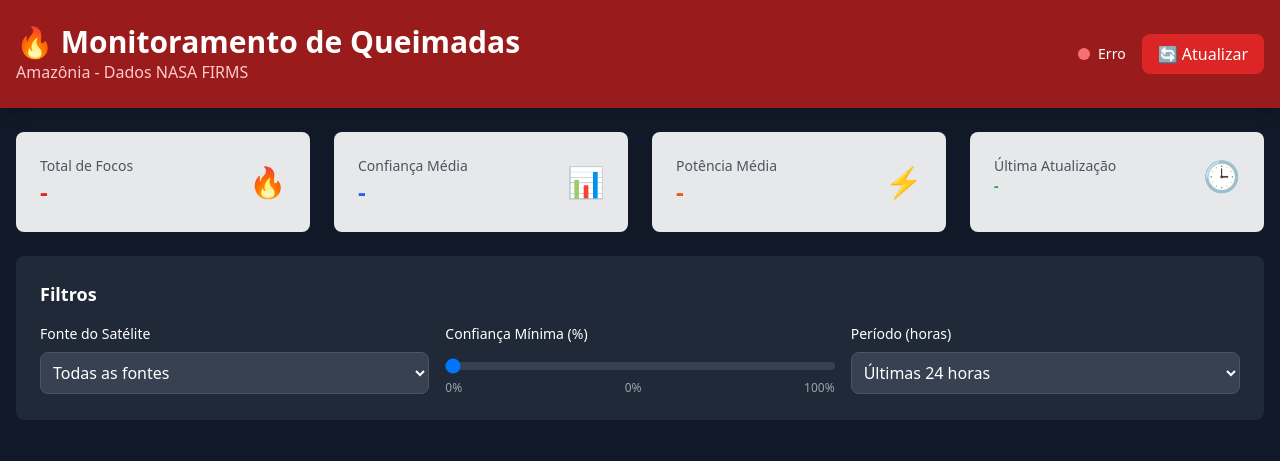
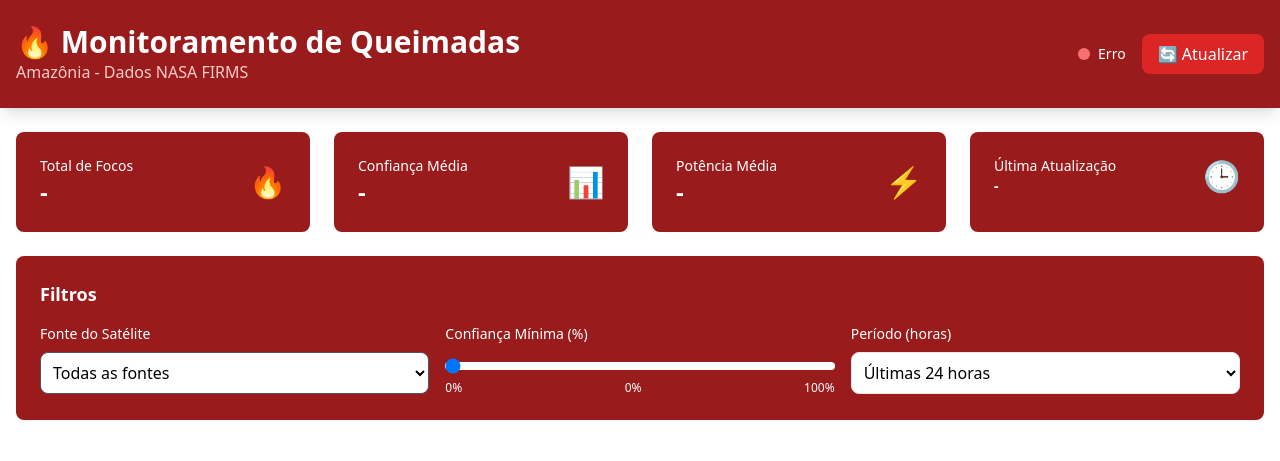
Before and after one commit to Yuri-Severo/project-ignis, a plain HTML site: page frontend/index.html in a window 1280 px wide. Shown: the top 461 px of the page. Drawn offline with nearby package versions, Linux system fonts and the light colour scheme; no server answers.

Commit message:
refactor: change colors

```diff
--- a/frontend/index.html
+++ b/frontend/index.html
@@ -51,7 +51,7 @@
         }
     </style>
 </head>
-<body class="bg-gray-900 text-white">
+<body class="bg-white-500 text-white">
     <div id="app" class="min-h-screen">
         <!-- Header -->
         <header class="bg-red-800 shadow-lg">
@@ -77,41 +77,41 @@
         <!-- Stats Dashboard -->
         <div class="container mx-auto px-4 py-6">
             <div class="grid grid-cols-1 md:grid-cols-4 gap-6 mb-6">
-                <div class="stats-card rounded-lg p-6 text-gray-800">
+                <div class="stats-card rounded-lg p-6 bg-red-800 text-white-800">
                     <div class="flex items-center justify-between">
                         <div>
-                            <p class="text-sm font-medium text-gray-600">Total de Focos</p>
-                            <p id="totalFires" class="text-2xl font-bold text-red-600">-</p>
+                            <p class="text-sm font-medium text-white">Total de Focos</p>
+                            <p id="totalFires" class="text-2xl font-bold text-white">-</p>
                         </div>
                         <div class="text-red-500 text-3xl">🔥</div>
                     </div>
                 </div>
 
-                <div class="stats-card rounded-lg p-6 text-gray-800">
+                <div class="stats-card rounded-lg p-6 bg-red-800 text-white-800">
                     <div class="flex items-center justify-between">
                         <div>
-                            <p class="text-sm font-medium text-gray-600">Confiança Média</p>
-                            <p id="avgConfidence" class="text-2xl font-bold text-blue-600">-</p>
+                            <p class="text-sm font-medium text-white">Confiança Média</p>
+                            <p id="avgConfidence" class="text-2xl font-bold text-white">-</p>
                         </div>
                         <div class="text-blue-500 text-3xl">📊</div>
                     </div>
                 </div>
 
-                <div class="stats-card rounded-lg p-6 text-gray-800">
+                <div class="stats-card rounded-lg p-6 bg-red-800 text-white-800">
                     <div class="flex items-center justify-between">
                         <div>
-                            <p class="text-sm font-medium text-gray-600">Potência Média</p>
-                            <p id="avgFrp" class="text-2xl font-bold text-orange-600">-</p>
+                            <p class="text-sm font-medium text-white">Potência Média</p>
+                            <p id="avgFrp" class="text-2xl font-bold text-white">-</p>
                         </div>
                         <div class="text-orange-500 text-3xl">⚡</div>
                     </div>
                 </div>
 
-                <div class="stats-card rounded-lg p-6 text-gray-800">
+                <div class="stats-card rounded-lg p-6 bg-red-800 text-white-800">
                     <div class="flex items-center justify-between">
                         <div>
-                            <p class="text-sm font-medium text-gray-600">Última Atualização</p>
-                            <p id="lastUpdate" class="text-sm font-bold text-green-600">-</p>
+                            <p class="text-sm font-medium text-white">Última Atualização</p>
+                            <p id="lastUpdate" class="text-sm font-bold text-white">-</p>
                         </div>
                         <div class="text-green-500 text-3xl">🕒</div>
                     </div>
@@ -119,12 +119,12 @@
             </div>
 
             <!-- Filtros -->
-            <div class="bg-gray-800 rounded-lg p-6 mb-6">
+            <div class="bg-red-800 rounded-lg p-6 mb-6">
                 <h3 class="text-lg font-semibold mb-4">Filtros</h3>
                 <div class="grid grid-cols-1 md:grid-cols-3 gap-4">
                     <div>
                         <label class="block text-sm font-medium mb-2">Fonte do Satélite</label>
-                        <select id="sourceFilter" class="w-full p-2 bg-gray-700 rounded-lg border border-gray-600">
+                        <select id="sourceFilter" class="w-full p-2 bg-white text-black rounded-lg border border-gray-600">
                             <option value="">Todas as fontes</option>
                             <option value="MODIS_NRT">MODIS Near Real-Time</option>
                             <option value="VIIRS_SNPP_NRT">VIIRS Suomi-NPP</option>
@@ -135,8 +135,8 @@
                     <div>
                         <label class="block text-sm font-medium mb-2">Confiança Mínima (%)</label>
                         <input type="range" id="confidenceFilter" min="0" max="100" value="0"
-                               class="w-full h-2 bg-gray-700 rounded-lg appearance-none cursor-pointer">
-                        <div class="flex justify-between text-xs text-gray-400 mt-1">
+                               class="w-full h-2 bg-white rounded-lg appearance-none cursor-pointer">
+                        <div class="flex justify-between text-xs text-white mt-1">
                             <span>0%</span>
                             <span id="confidenceValue">0%</span>
                             <span>100%</span>
@@ -145,7 +145,7 @@
 
                     <div>
                         <label class="block text-sm font-medium mb-2">Período (horas)</label>
-                        <select id="timeFilter" class="w-full p-2 bg-gray-700 rounded-lg border border-gray-600">
+                        <select id="timeFilter" class="w-full p-2 bg-white rounded-lg border text-black">
                             <option value="6">Últimas 6 horas</option>
                             <option value="12">Últimas 12 horas</option>
                             <option value="24" selected>Últimas 24 horas</option>
@@ -180,7 +180,7 @@
             constructor() {
                 this.map = null;
                 this.fireLayer = null;
-                this.apiUrl = 'http://localhost:8000'; // Ajuste conforme necessário
+                this.apiUrl = ''; // Ajuste conforme necessário
                 this.refreshInterval = null;
 
                 this.init();
@@ -258,13 +258,13 @@
 
                     // Buscar dados de queimadas
                     const fireResponse = await fetch(`${this.apiUrl}/api/fires/geojson?${params}`);
-                    if (!fireResponse.ok) throw new Error('Erro ao carregar dados de queimadas');
+                    //if (!fireResponse.ok) throw new Error('Erro ao carregar dados de queimadas');
 
                     const fireData = await fireResponse.json();
 
                     // Buscar estatísticas
                     const statsResponse = await fetch(`${this.apiUrl}/api/fires/stats`);
-                    if (!statsResponse.ok) throw new Error('Erro ao carregar estatísticas');
+                    //if (!statsResponse.ok) throw new Error('Erro ao carregar estatísticas');
 
                     const stats = await statsResponse.json();
 
```
